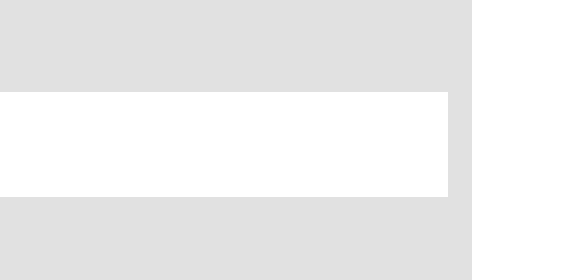
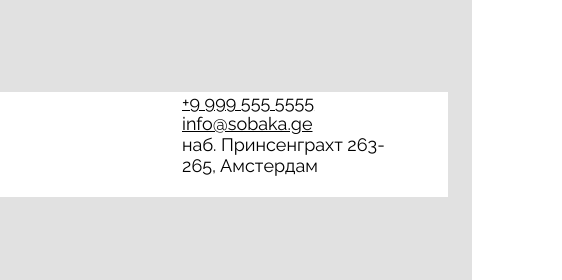
Before and after one commit to Anastasiya-Ivanchenko/ono-tebe-nado, a plain HTML site: page index.html in a window 1280 px wide. Shown: the top 280 px of the page, 718-1280 px from the left. Drawn offline with Linux system fonts and the light colour scheme.

Commit message:
добавила список контактов

```diff
--- a/index.html
+++ b/index.html
@@ -20,6 +20,11 @@
             </ul>
           </nav>
           <img src="/images/logo-black.svg" alt="Логотип Оно тебе надо" class="header__logo-image">
+          <div class="address">
+            <a href="+9(999)555-55-55">+9 999 555 5555</a>
+            <a href="mailto:info@sobaka.ge">info@sobaka.ge</a>
+            <a>наб. Принсенграхт 263-<br>265, Амстердам</a></a>
+          </div>
         </header>
       <section class="cover"></section>
       <section class="lots"></section>
--- a/styles/style.css
+++ b/styles/style.css
@@ -1,4 +1,9 @@
 /* место для вашего кода */
+address {
+  margin: 0;
+	padding: 0;
+	border: 0;
+}
 
 .body {
   width: 1100px;
@@ -57,3 +62,14 @@
   left: 50%;
   transform: translate(-50%, -50%);
 }
+
+.address {
+  display: flex;
+  flex-direction: column;
+  padding-left: 786px;
+  position: absolute;
+  font-size: 18px;
+  font-family: 'Raleway';
+  font-style: normal;
+  font-weight: normal;
+}
```
